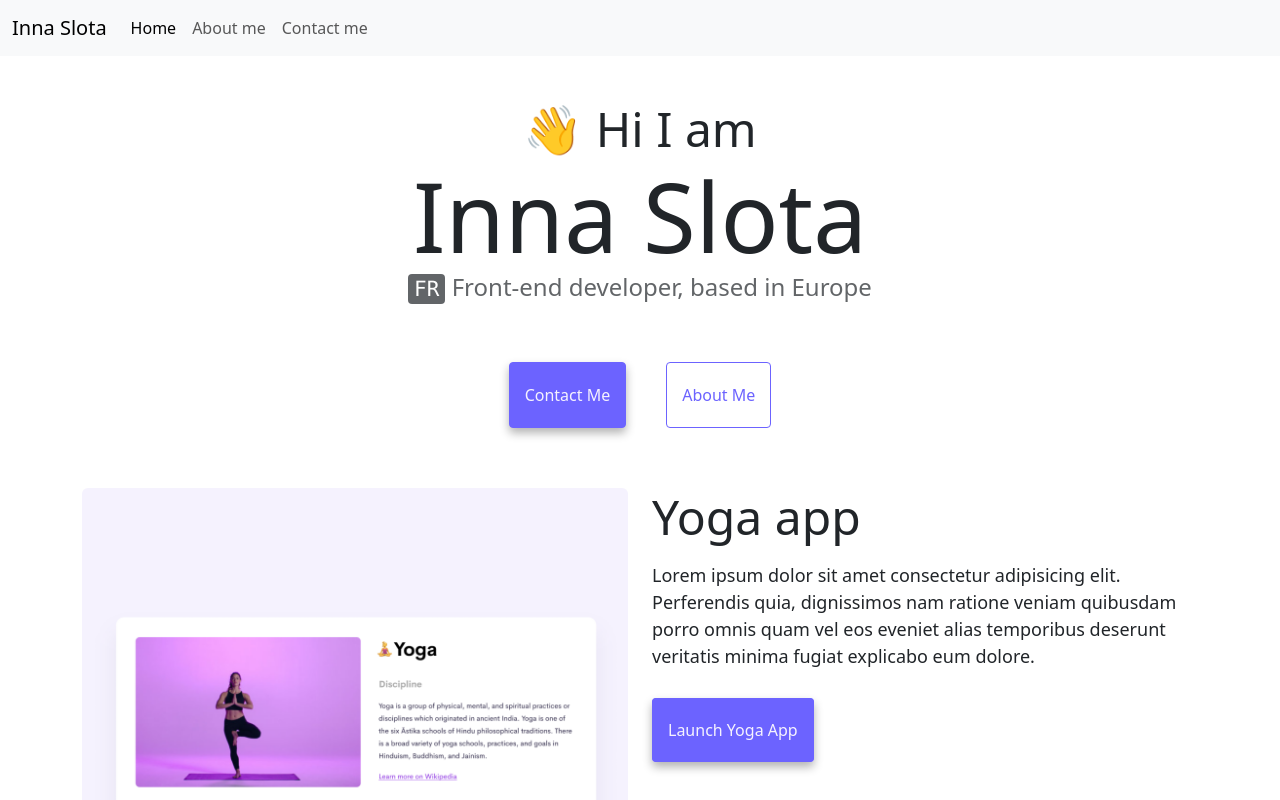
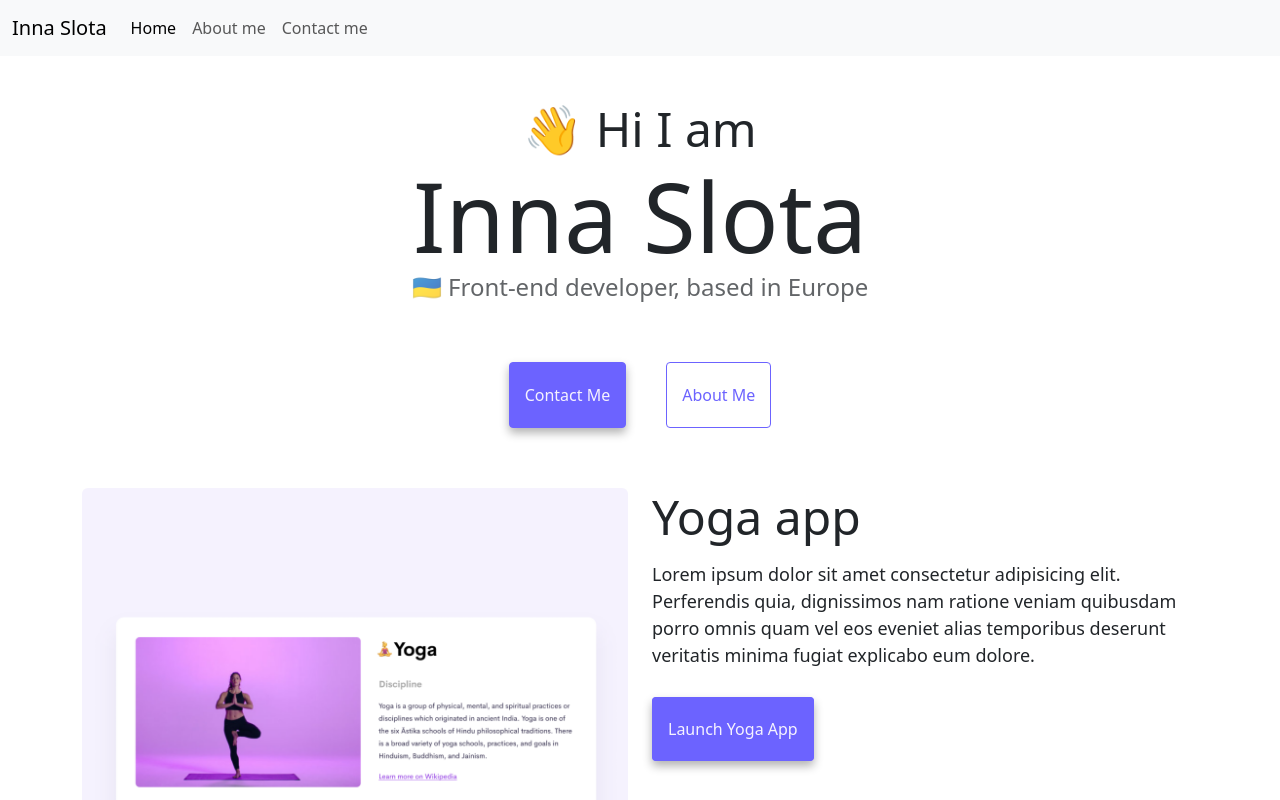
Before and after one commit to innaslota/shecodes-responsive-week1, a plain HTML site: page index.html in a window 1280 px wide. Shown: the top 800 px of the page. Drawn offline with nearby package versions, Linux system fonts and the light colour scheme.

Commit message:
Updated a flag

```diff
--- a/index.html
+++ b/index.html
@@ -53,7 +53,7 @@
     <div class="header">
       <h2>👋 Hi I am</h2>
       <h1>Inna Slota</h1>
-      <h3><kbd>FR</kbd> Front-end developer, based in Europe</h3>
+      <h3>🇺🇦 Front-end developer, based in Europe</h3>
       <div class="navigation">
         <a href="contact.html#contact" class="button contact">Contact Me</a>
         <a href="contact.html" class="button about">About Me</a>
```
